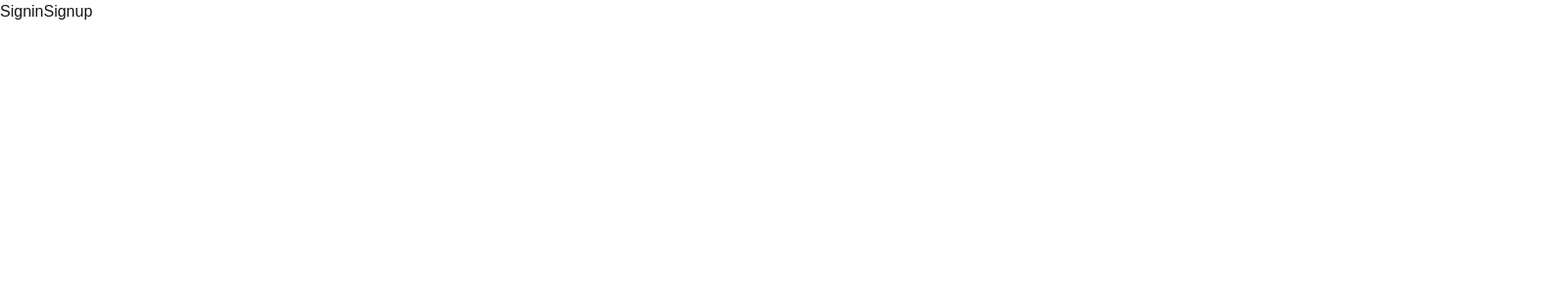
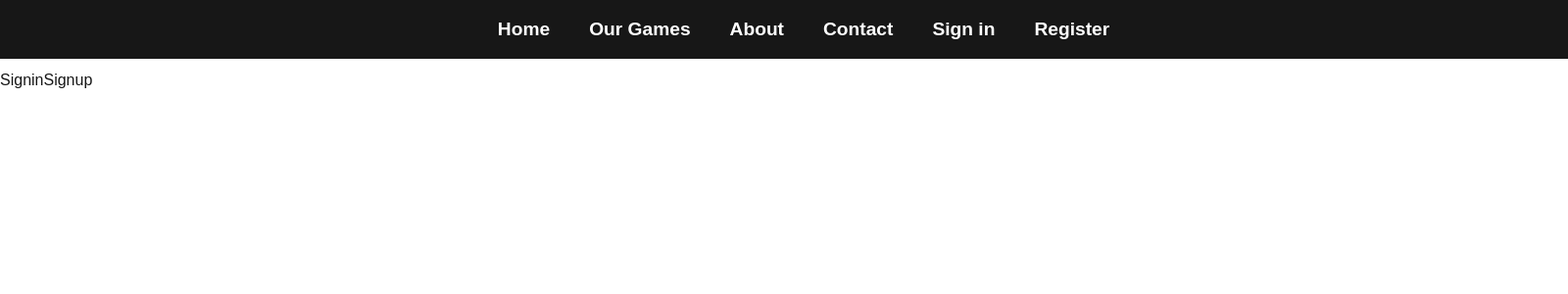
Before and after one commit to AranethWinters/348_group4_finalproj, a Next.js app: page /pages/home in a window 1280 px wide. Shown: the top 300 px of the page at 98% size, 1600 px wide, since content can reach past the window. Built offline with nearby package versions, Linux system fonts and the light colour scheme; no server answers.

Commit message:
NavBarDesign

```diff
--- a/app/pages/home/page.js
+++ b/app/pages/home/page.js
@@ -1,9 +1,11 @@
 import Link from 'next/link'
 import React from 'react'
+import Header from '@/app/components/header/page'
 
 const Homepage = () => {
   return (
     <div>
+      <Header/>
       <button><Link href="/pages/signin">Signin</Link></button>
       <button><Link href="/pages/signup">Signup</Link></button>
     </div>
```
